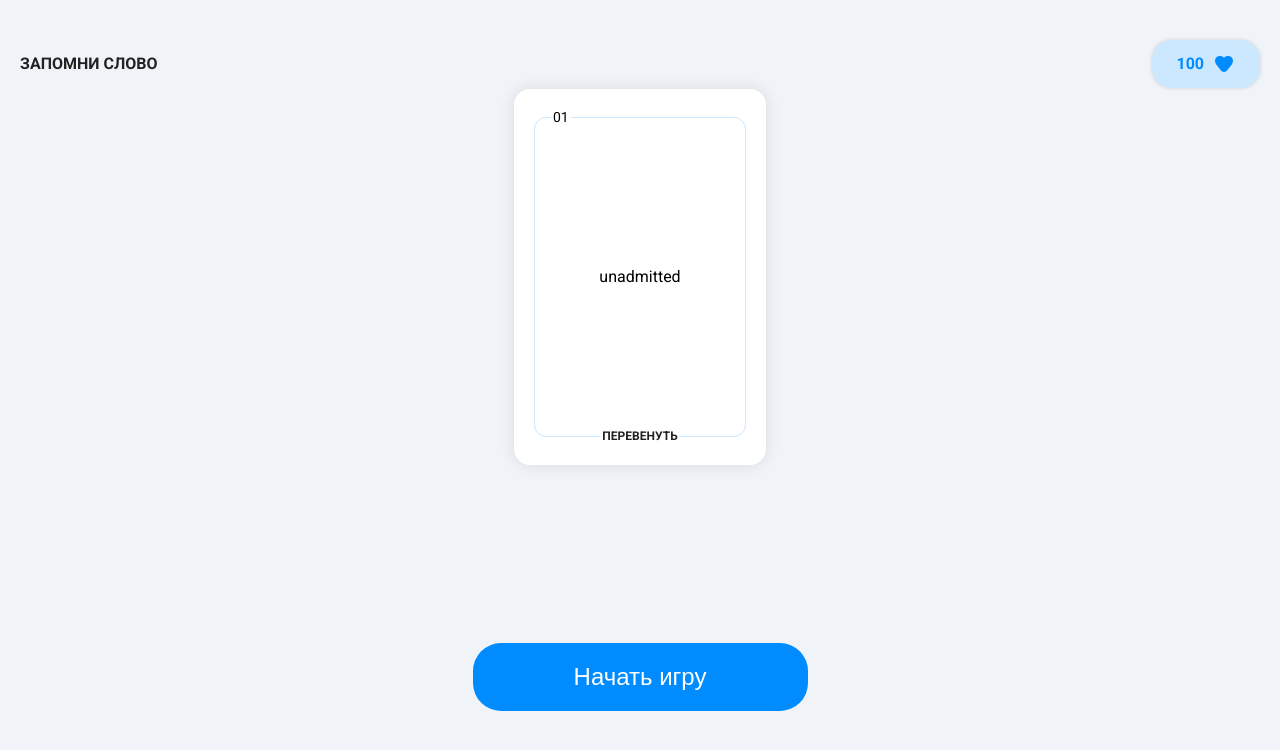
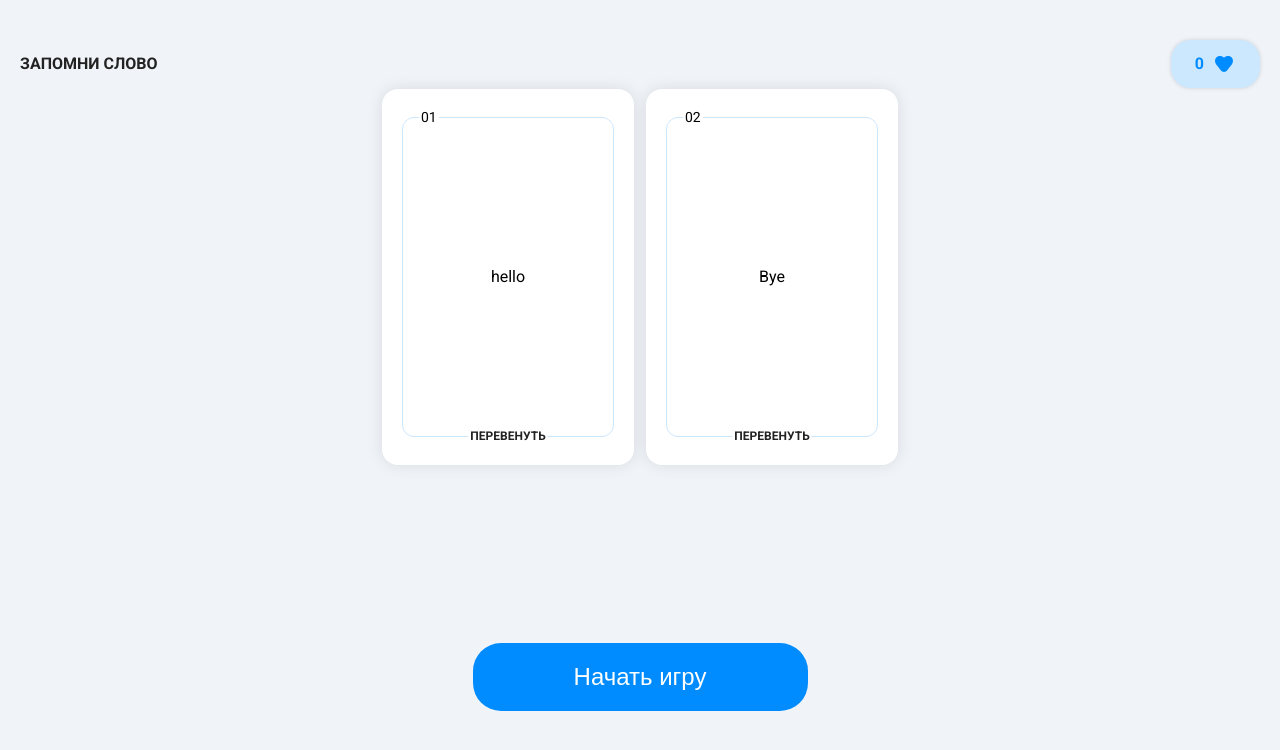
Before and after one commit to GeorgeTheScripter/cards, a Vue app: page / in a window 1280 px wide. Shown: the top 750 px of the page. Built offline with nearby package versions, Linux system fonts and the light colour scheme.

Commit message:
Переворот карточек

```diff
--- a/src/App.vue
+++ b/src/App.vue
@@ -2,16 +2,63 @@
 import Button from "./components/Button.vue";
 import Card from "./components/Card.vue";
 import Header from "./components/Header.vue";
+import { ref } from "vue";
+
+const score = ref(0);
+
+const cards = ref([
+  {
+    id: 1,
+    word: "hello",
+    translation: "Привет",
+    state: "closed",
+    status: "pending",
+  },
+  {
+    id: 2,
+    word: "Bye",
+    translation: "Пока",
+    state: "closed",
+    status: "pending",
+  },
+]);
+
+const openCard = (cardId) => {
+  const card = cards.value.find((card) => card.id === cardId);
+
+  if (card) {
+    card.state = card.state === "closed" ? "opened" : "closed";
+  }
+};
+
+const statusChange = (cardId, status) => {
+  const card = cards.value.find((card) => card.id === cardId);
+
+  if (card) {
+    console.log(status);
+    card.status = status;
+  }
+};
 </script>
 
 <template>
   <main class="card-field">
-    <Header />
-    <Card
-      :cardNumber="'01'"
-      :word="'unadmitted'"
-      :translate="'не допущенный'"
-    />
+    <Header :score="score" />
+
+    <div class="card__list">
+      <Card
+        v-for="(card, i) in cards"
+        :key="card.id"
+        :id="card.id"
+        :cardNumber="`${cards.length < 10 ? '0' : ''}${i + 1}`"
+        :word="card.word"
+        :translate="card.translation"
+        :status="card.status"
+        :state="card.state"
+        @flip="openCard"
+        @changeStatus="statusChange"
+      />
+    </div>
 
     <Button>Начать игру</Button>
   </main>
@@ -23,4 +70,9 @@ import Header from "./components/Header.vue";
   place-items: center;
   height: 100vh;
 }
+
+.card__list {
+  display: flex;
+  gap: 12px;
+}
 </style>
--- a/src/components/Card.vue
+++ b/src/components/Card.vue
@@ -5,38 +5,71 @@ import CorrectIcon from "./icons/CorrectIcon.vue";
 
 const props = defineProps({
   cardNumber: String,
+  id: Number,
   word: String,
   translate: String,
-  isFlipped: Boolean,
+  status: "success" | "fail" | "pending",
+  state: "closed" | "opened",
 });
 
 const emit = defineEmits(["flip", "changeStatus"]);
 
 const cardWord = computed(() => {
-  return props.isFlipped ? props.translate : props.word;
+  return props.state === "opened" ? props.translate : props.word;
 });
 
 const flipCard = () => {
-  emit("flip");
+  console.log("flip");
+  emit("flip", props.id);
 };
 
 const statusChange = (status) => {
-  emit("changeStatus", status);
+  emit("changeStatus", props.id, status);
 };
+
+const isFlipped = computed(() => {
+  return props.state === "opened" && props.status === "pending";
+});
+
+const isDone = computed(() => {
+  return props.status !== "pending";
+});
+
+const completedText = computed(() => {
+  if (props.status === "success") {
+    return "УСПЕХ";
+  } else if (props.status === "fail") {
+    return "НЕУДАЧА";
+  }
+
+  return "";
+});
 </script>
 
 <template>
   <div class="card">
     <div class="card__container">
+      <WrongIcon v-if="props.status === 'fail'" class="wr-ico" />
+      <CorrectIcon v-if="props.status === 'success'" class="wr-ico" />
+
       <p class="card__number">{{ cardNumber }}</p>
       <p class="card__word">{{ cardWord }}</p>
-      <p class="card__action" @click="flipCard">ПЕРЕВЕНУТЬ</p>
+      <div>
+        <p
+          class="card__action"
+          v-if="props.status === 'pending'"
+          @click="flipCard"
+        >
+          ПЕРЕВЕНУТЬ
+        </p>
+        <p class="card__action" v-if="isDone">{{ completedText }}</p>
+      </div>
 
       <div v-if="isFlipped" class="card__buttons">
-        <button class="card__button" @click="statusChange('wrong')">
+        <button class="card__button" @click="statusChange('fail')">
           <WrongIcon />
         </button>
-        <button class="card__button" @click="statusChange('correct')">
+        <button class="card__button" @click="statusChange('success')">
           <CorrectIcon />
         </button>
       </div>
@@ -119,4 +152,15 @@ const statusChange = (status) => {
   background-color: transparent;
   cursor: pointer;
 }
+
+.card__button svg {
+  width: 24px;
+}
+
+.wr-ico {
+  width: 48px;
+  position: absolute;
+  top: -24px;
+  background-color: var(--color-bg-card);
+}
 </style>
--- a/src/components/Header.vue
+++ b/src/components/Header.vue
@@ -1,5 +1,9 @@
 <script setup>
 import Score from "./Score.vue";
+
+defineProps({
+  score: Number,
+});
 </script>
 
 <template>
@@ -8,7 +12,7 @@ import Score from "./Score.vue";
       <div class="header__inner">
         <a href="#" class="header__logo">ЗАПОМНИ СЛОВО</a>
 
-        <Score :score="100" />
+        <Score :score="score" />
       </div>
     </div>
   </header>
--- a/src/components/icons/CorrectIcon.vue
+++ b/src/components/icons/CorrectIcon.vue
@@ -1,11 +1,5 @@
 <template>
-  <svg
-    width="24"
-    height="24"
-    viewBox="0 0 24 24"
-    fill="none"
-    xmlns="http://www.w3.org/2000/svg"
-  >
+  <svg viewBox="0 0 24 24" fill="none" xmlns="http://www.w3.org/2000/svg">
     <path
       fill-rule="evenodd"
       clip-rule="evenodd"
--- a/src/components/icons/WrongIcon.vue
+++ b/src/components/icons/WrongIcon.vue
@@ -1,11 +1,5 @@
 <template>
-  <svg
-    width="24"
-    height="24"
-    viewBox="0 0 24 24"
-    fill="none"
-    xmlns="http://www.w3.org/2000/svg"
-  >
+  <svg viewBox="0 0 24 24" fill="none" xmlns="http://www.w3.org/2000/svg">
     <path
       fill-rule="evenodd"
       clip-rule="evenodd"
```
